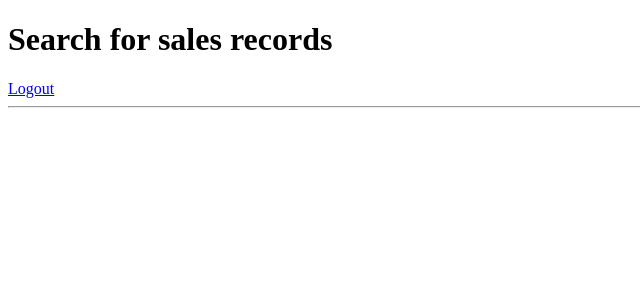
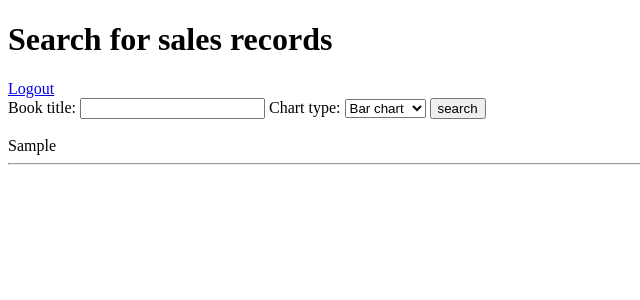
Before and after one commit to sanimations/python-course, a Django app: template Achievement 2/exercise2.2/books_app/src/sales/templates/sales/records.html in a window 1280 px wide. Shown: the top 300 px of the page, without its empty margins (0-640 px from the left). Run offline with Django 4.2, Linux system fonts and the light colour scheme; tables that the repository leaves empty hold one stand-in row (values such as "Sample post"); the template is opened without the code that fills it: values that come from a table or form of the project are taken from there, most other values are stand-ins (such as "Sample title", 1, 10 or a date in 2020).

Commit message:
Updated Bookstore App

```diff
--- /dev/null
+++ b/Achievement 2/exercise2.2/books_app/src/sales/forms.py
@@ -0,0 +1,13 @@
+from django import forms
+
+from django import forms    #import django forms
+
+CHART__CHOICES = (          #specify choices as a tuple
+   ('#1', 'Bar chart'),    # when user selects "Bar chart", it is stored as "#1"
+   ('#2', 'Pie chart'),
+   ('#3', 'Line chart')
+   )
+#define class-based Form imported from Django forms
+class SalesSearchForm(forms.Form):
+   book_title= forms.CharField(max_length=120)
+   chart_type = forms.ChoiceField(choices=CHART__CHOICES)
--- a/Achievement 2/exercise2.2/books_app/src/sales/templates/sales/records.html
+++ b/Achievement 2/exercise2.2/books_app/src/sales/templates/sales/records.html
@@ -5,5 +5,19 @@
 <h1> Search for sales records </h1>
 <body>
     <a href ="{%url 'logout' %}"> Logout </a>
+
+    <form action="" method="POST">
+        {% csrf_token %}
+        {{form}}
+        <button type="submit" >search</button>
+    </form>
+    <br>
+
+    {% if sales_df %}
+   {{sales_df|safe}}
+{% else %}
+   <h3> no data</h3>
+{% endif %}
+
 </body>
 <hr>
```
Also changed, not shown: Achievement 2/exercise2.2/books_app/src/sales/views.py (+40 -7 lines), Achievement 2/exercise2.2/books_app/src/db.sqlite3.
